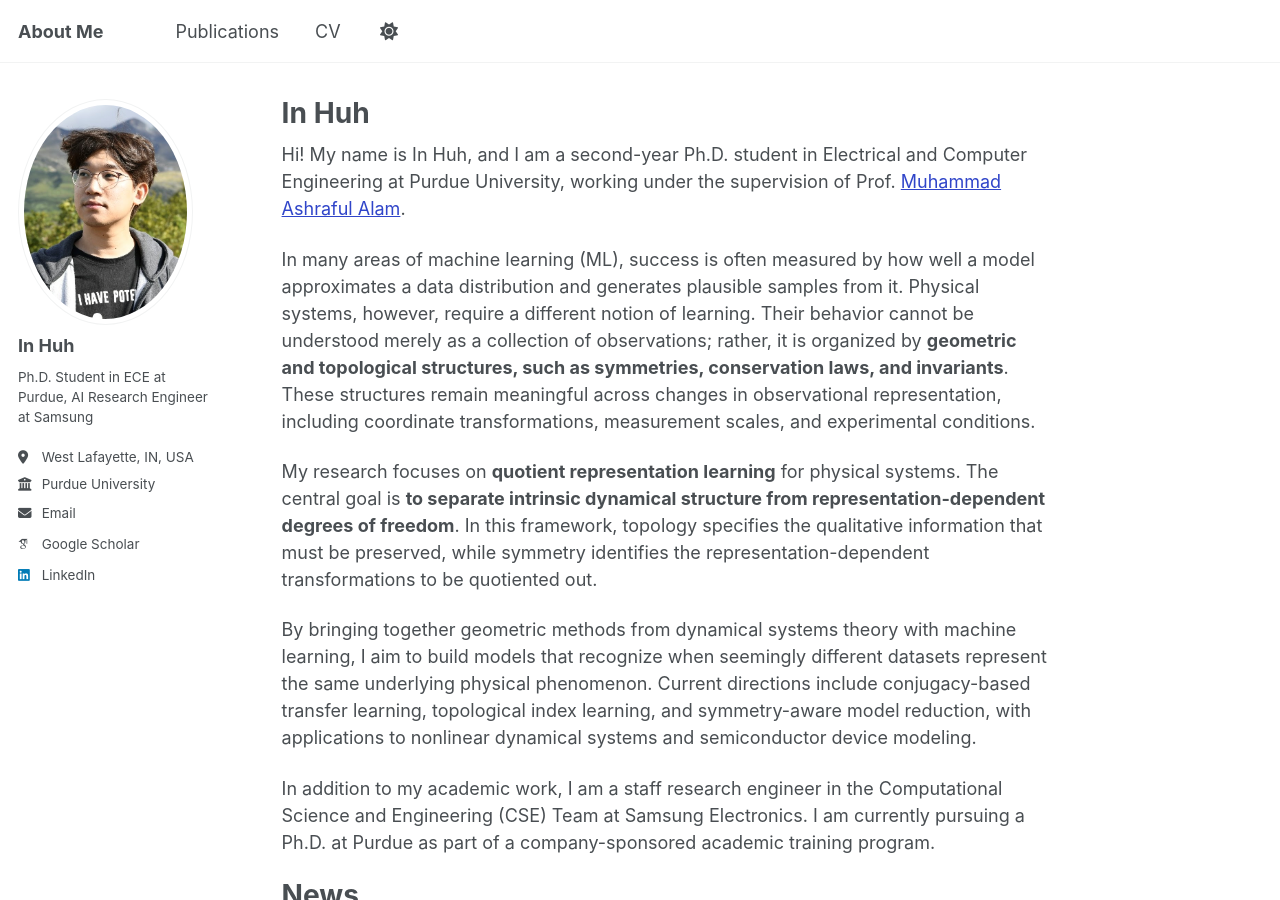
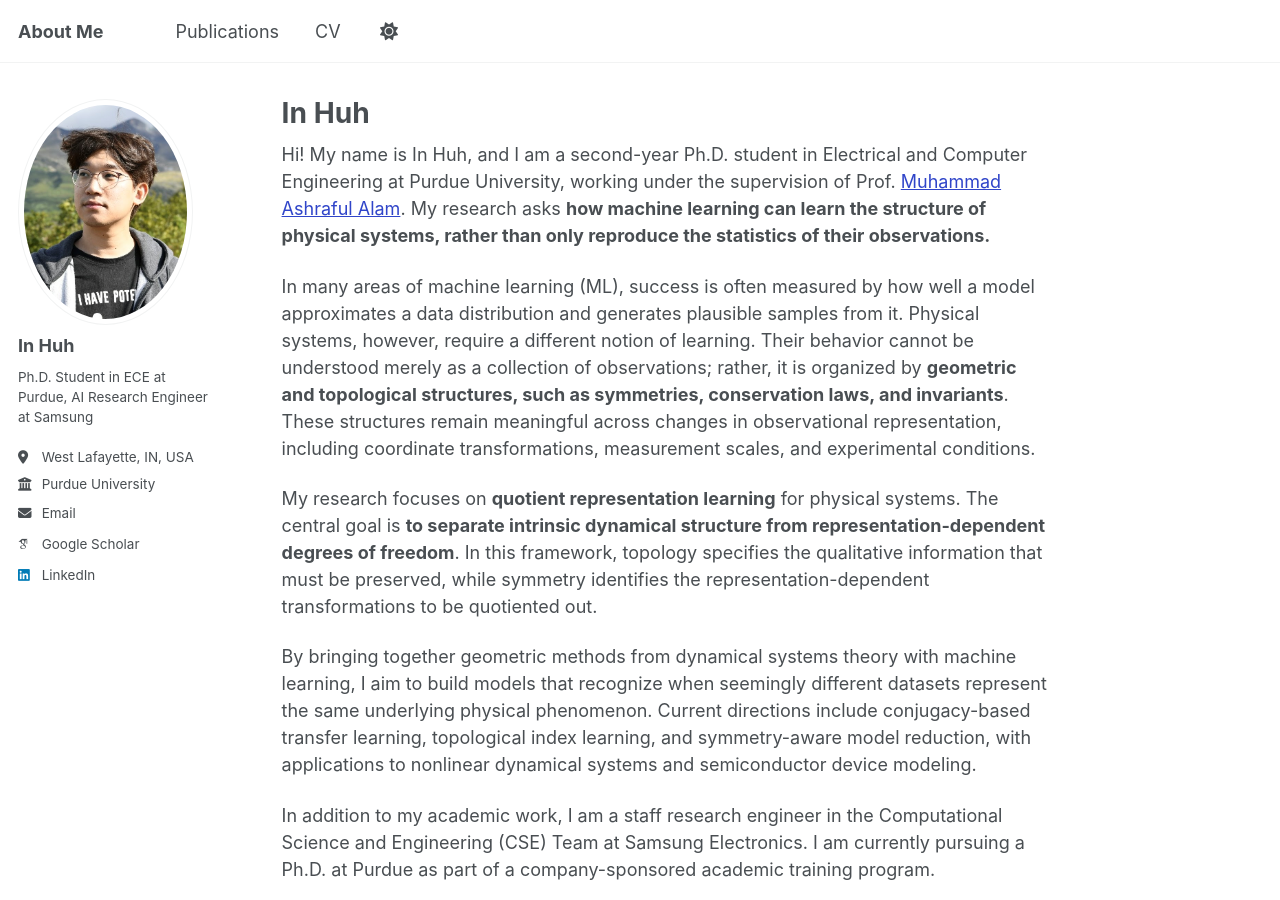
Before and after one commit to inhuh91/inhuh91.github.io, a Jekyll site: the page built from _pages/about.md, in a window 1280 px wide and 900 px high. Built offline with Jekyll 4.4.1, drawn with Linux system fonts in a browser that asks for light colours; some web fonts are replaced.

Commit message:
Publication updated.

```diff
--- a/_pages/about.md
+++ b/_pages/about.md
@@ -7,7 +7,7 @@ redirect_from:
   - /about.html
 ---
 
-Hi! My name is In Huh, and I am a second-year Ph.D. student in Electrical and Computer Engineering at Purdue University, working under the supervision of Prof. <a href="https://sites.google.com/view/alam-research-group/home">Muhammad Ashraful Alam</a>.
+Hi! My name is In Huh, and I am a second-year Ph.D. student in Electrical and Computer Engineering at Purdue University, working under the supervision of Prof. <a href="https://sites.google.com/view/alam-research-group/home">Muhammad Ashraful Alam</a>. My research asks **how machine learning can learn the structure of physical systems, rather than only reproduce the statistics of their observations.**
 
 In many areas of machine learning (ML), success is often measured by how well a model approximates a data distribution and generates plausible samples from it. Physical systems, however, require a different notion of learning. Their behavior cannot be understood merely as a collection of observations; rather, it is organized by **geometric and topological structures, such as symmetries, conservation laws, and invariants**. These structures remain meaningful across changes in observational representation, including coordinate transformations, measurement scales, and experimental conditions.
 
```
